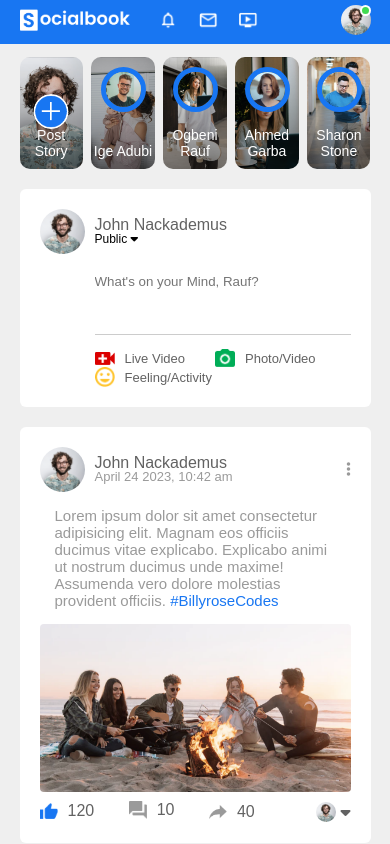
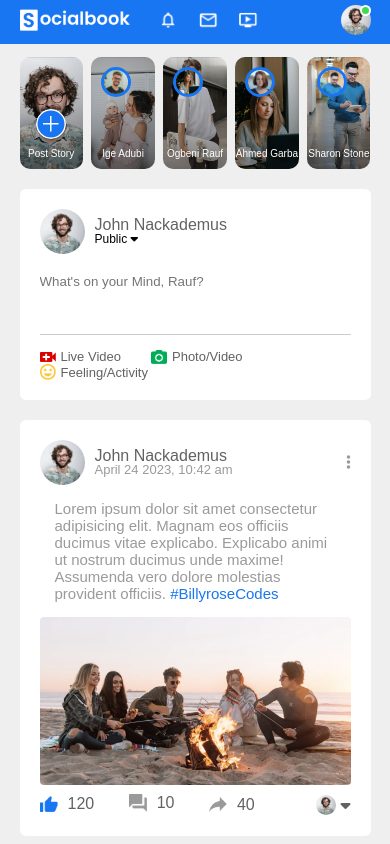
Before and after one commit to Billyrosecodes/social-app-fb-clone, a plain HTML site: page index.html in a window 390 px wide. Shown: the top 844 px of the page. Drawn offline with Linux system fonts and the light colour scheme.

Commit message:
more commit

```diff
--- a/assets/css/styles.css
+++ b/assets/css/styles.css
@@ -688,4 +688,23 @@ nav{
         .main-content{
             flex-basis: 100%;
         }
+        .story img{
+            width: 30px;
+            border-width: 3px;
+        }
+        .story p{
+            font-size: 10px;
+        }
+        .story.story1 img{
+            width: 30px;
+            bottom: 30px;
+        }
+        .add-post-links a img{
+            width: 16px;
+            margin-right: 5px;
+        }
+        .post-input-container{
+            padding-left: 0;
+
+        }
     }
```
